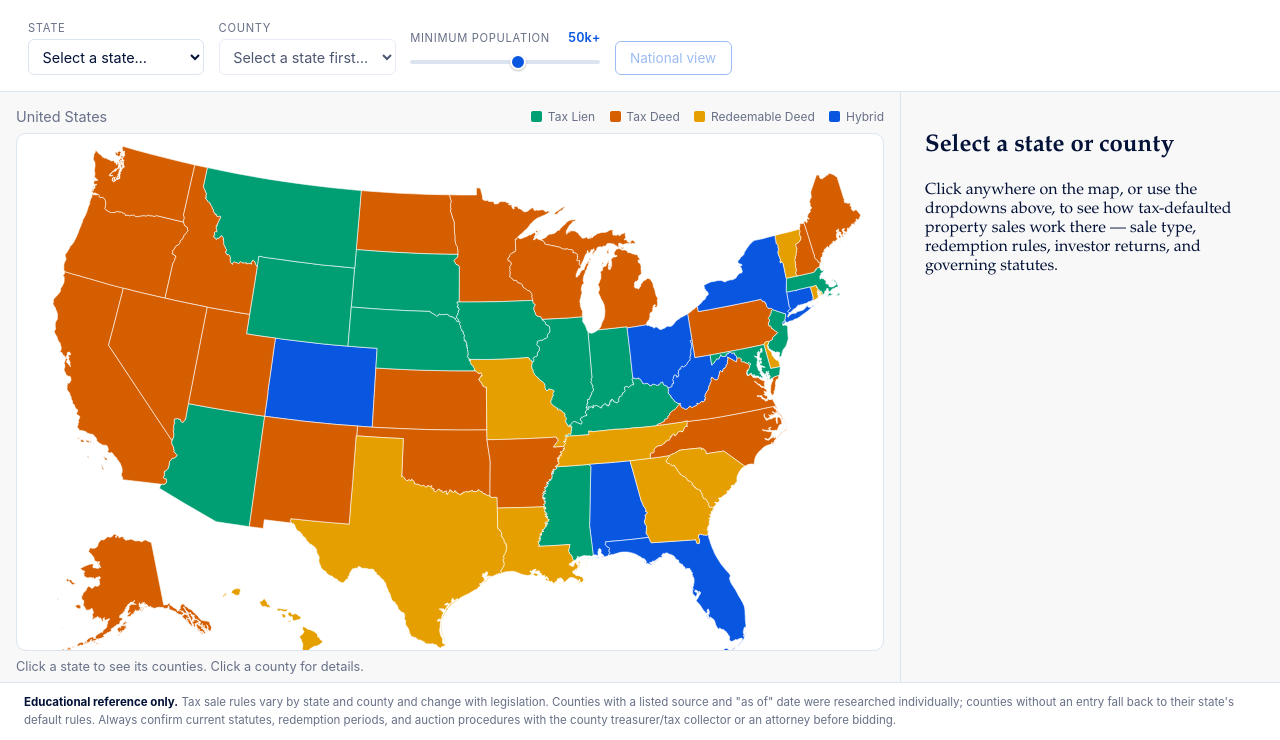
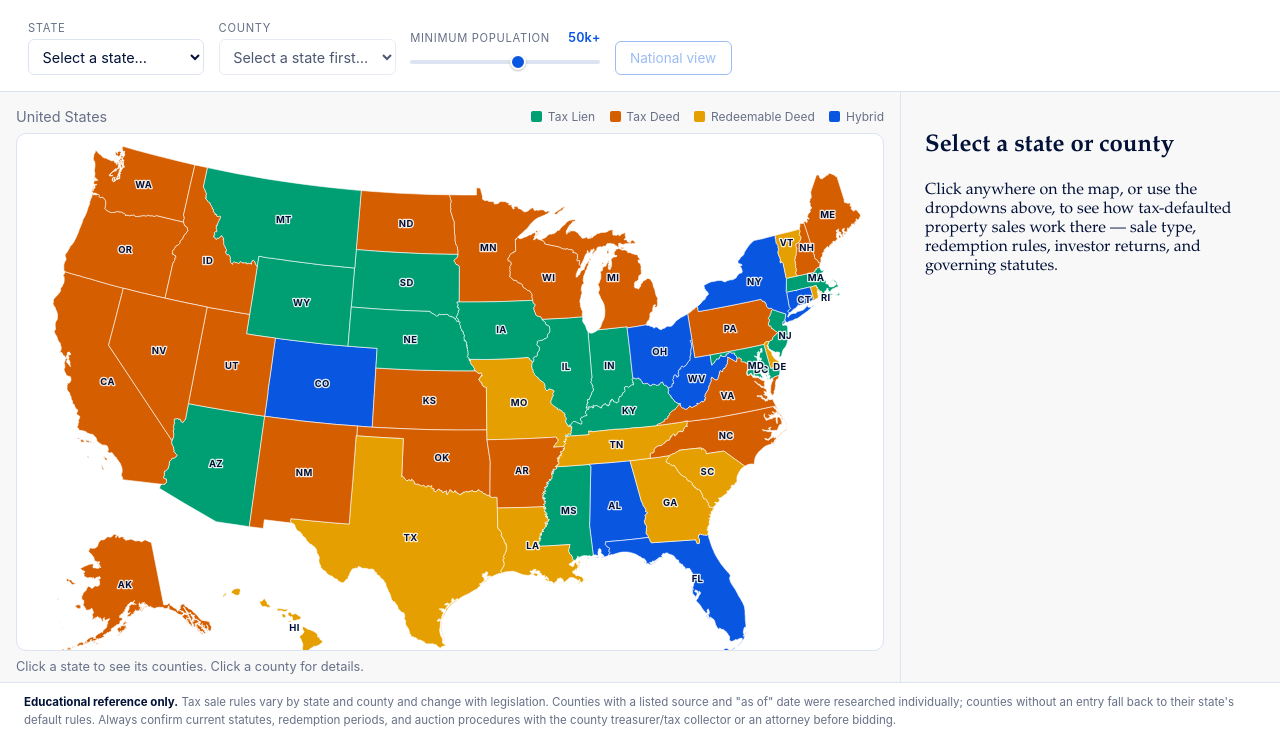
Before and after one commit to fayehall-ai/tax-deed-map, a plain HTML site: page index.html in a window 1280 px wide. Shown: the part 60-800 px from the top of the page. Drawn offline with nearby package versions, Linux system fonts and the light colour scheme.

Commit message:
Show two-letter state abbreviations on the national map.
USPS codes (CA, TX, NY, …) are drawn at state centroids with a light halo for contrast on type-color fills, and are cleared when zooming into a state so they do not cover counties.

```diff
--- a/app.js
+++ b/app.js
@@ -6,6 +6,8 @@
   const statesLayer = zoomGroup.append("g").attr("class", "states-layer");
   const countiesLayer = zoomGroup.append("g").attr("class", "counties-layer");
   const outlineLayer = zoomGroup.append("g").attr("class", "outline-layer");
+  // Above fills so USPS abbreviations stay readable; pointer-events none in CSS.
+  const labelsLayer = zoomGroup.append("g").attr("class", "state-labels-layer");
 
   const stateSelect = document.getElementById("state-select");
   const countySelect = document.getElementById("county-select");
@@ -165,6 +167,42 @@
     });
   }
 
+  // Small New England / mid-Atlantic states have centroids that sit on top of
+  // each other at national scale — nudge the USPS label so CA/TX stay on
+  // centroid while RI/DE/DC remain legible. Units are SVG (pre-projected) px.
+  const LABEL_OFFSETS = {
+    "09": [6, 2],    // CT
+    "10": [10, 10],  // DE
+    "11": [14, 6],   // DC
+    "24": [4, 6],    // MD
+    "25": [8, -6],   // MA
+    "33": [2, -8],   // NH
+    "34": [8, 4],    // NJ
+    "44": [12, 6],   // RI
+    "50": [-2, -10], // VT
+  };
+
+  function drawStateLabels() {
+    const labels = labelsLayer.selectAll("text.state-label")
+      .data(statesFC.features, (d) => d.id);
+    labels.join("text")
+      .attr("class", "state-label")
+      .attr("transform", (d) => {
+        const c = path.centroid(d);
+        const off = LABEL_OFFSETS[d.id] || [0, 0];
+        // Guard against empty multipolygons returning NaN centroids.
+        if (!Number.isFinite(c[0]) || !Number.isFinite(c[1])) return null;
+        return `translate(${c[0] + off[0]},${c[1] + off[1]})`;
+      })
+      .attr("text-anchor", "middle")
+      .attr("dominant-baseline", "central")
+      .text((d) => FIPS_TO_STATE[d.id] || "");
+  }
+
+  function clearStateLabels() {
+    labelsLayer.selectAll("*").remove();
+  }
+
   function drawNationalView() {
     currentStateFips = null;
     stateSelect.value = "";
@@ -183,9 +221,13 @@
       .attr("fill", (d) => colorForState(d.id))
       .on("click", (event, d) => selectState(d.id))
       .append("title")
-      .text((d) => d.properties.name);
+      .text((d) => {
+        const code = FIPS_TO_STATE[d.id];
+        return code ? `${d.properties.name} (${code})` : d.properties.name;
+      });
 
     statesLayer.selectAll("path.state-shape").classed("dimmed", false).classed("selected", false);
+    drawStateLabels();
     zoomTo(null);
     showEmptyDetail();
   }
@@ -212,6 +254,10 @@
     statesLayer.selectAll("path.state-shape")
       .classed("dimmed", (d) => d.id !== fips)
       .classed("selected", (d) => d.id === fips);
+
+    // Labels ride the zoom transform; at state scale they blow up and cover
+    // counties, so only show USPS codes on the national view.
+    clearStateLabels();
 
     const counties = countiesForState(fips);
     const csel = countiesLayer.selectAll("path.county-shape").data(counties, (d) => d.id);
--- a/style.css
+++ b/style.css
@@ -215,6 +215,23 @@ select:focus, .reset-btn:focus, #population-filter:focus-visible { outline: 2px
 .state-shape:hover { filter: brightness(1.12); }
 .state-shape.selected { stroke: var(--ink); stroke-width: 1.6; }
 .state-shape.dimmed { opacity: 0.35; }
+
+/* Two-letter USPS codes on the national map. Halo (paint-order stroke)
+   keeps labels legible on every type-color fill; pointer-events none so
+   clicks still hit the state path underneath. */
+.state-label {
+  fill: var(--ink);
+  font-family: -apple-system, BlinkMacSystemFont, "Segoe UI", sans-serif;
+  font-size: 11px;
+  font-weight: 700;
+  letter-spacing: 0.04em;
+  pointer-events: none;
+  user-select: none;
+  paint-order: stroke fill;
+  stroke: rgba(255, 255, 255, 0.85);
+  stroke-width: 3px;
+  stroke-linejoin: round;
+}
 
 /* The stroke is what makes individual counties legible — without it the
    whole state renders as one undifferentiated block of the type color. */
```
